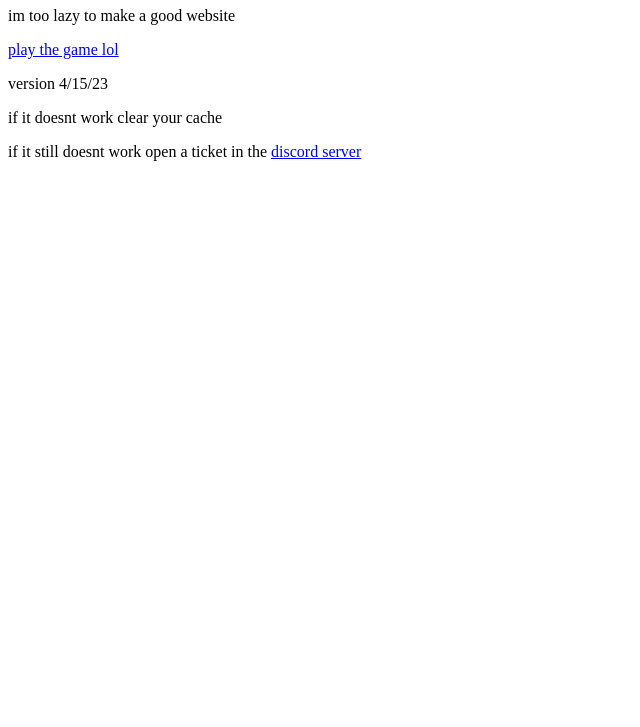
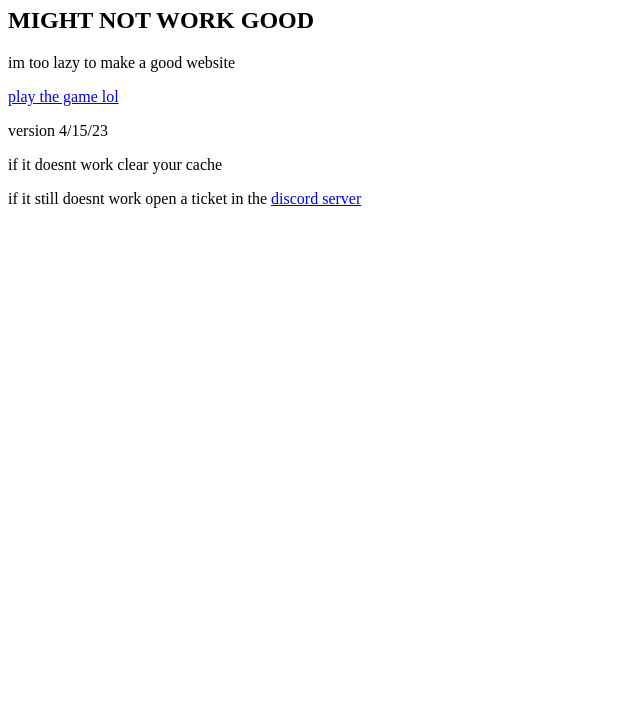
Before and after one commit to StrawberryMilkSoftware/adventures-of-learnaria, a plain HTML site: page index.html in a window 1280 px wide. Shown: the part 73-800 px from the top of the page, without its empty margins (0-640 px from the left). Drawn offline with Linux system fonts and the light colour scheme.

Commit message:
Update index.html

```diff
--- a/index.html
+++ b/index.html
@@ -8,6 +8,7 @@
 </head>
 <body>
     <h1>adventures of learnaria alpha</h1>
+    <h2>MIGHT NOT WORK GOOD</h2>
     <p>im too lazy to make a good website</p>
     <a href="play">play the game lol</a>
     <p>version 4/15/23</p>
```
